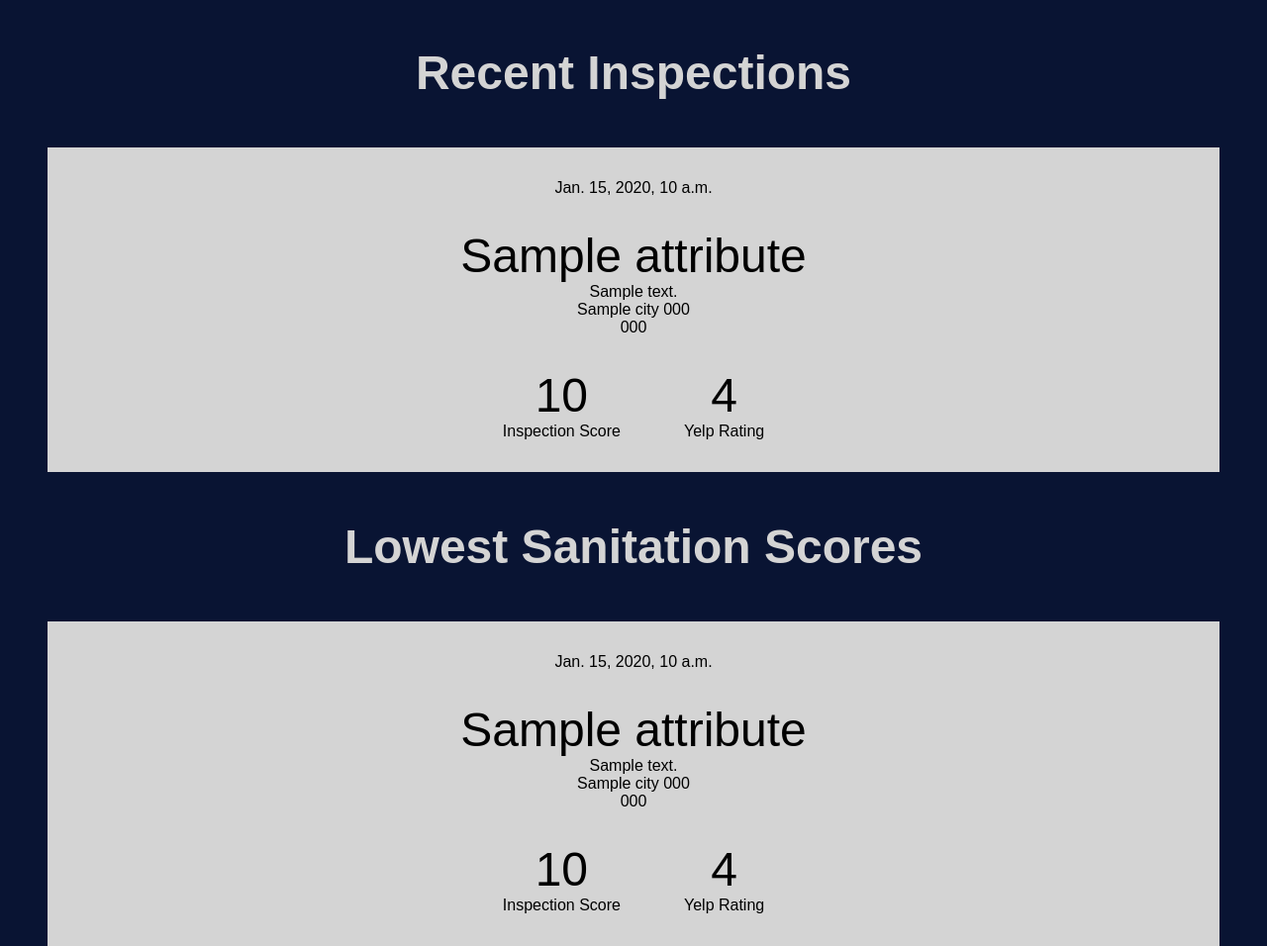
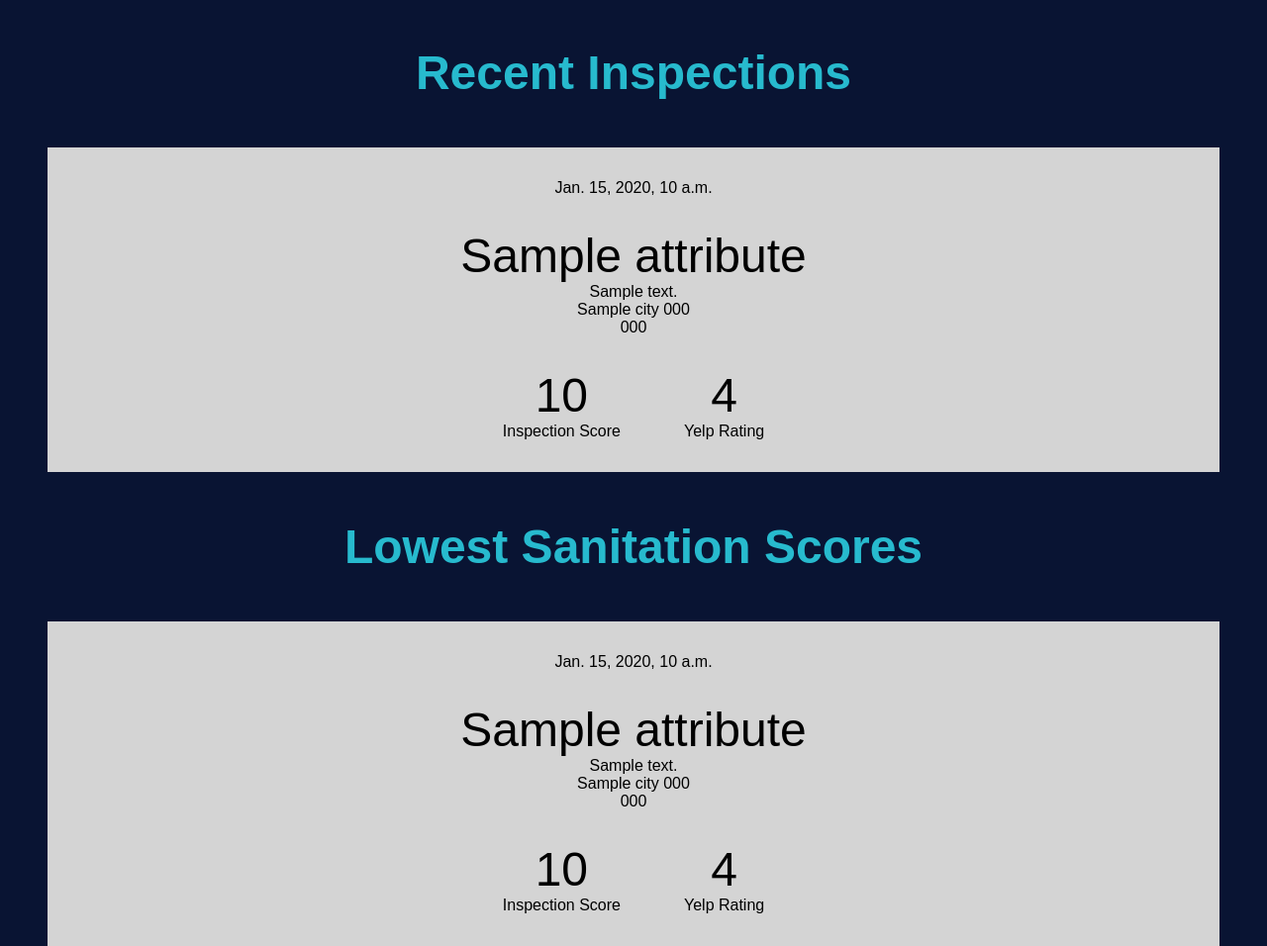
Before and after one commit to grub-or-not/grub-or-not, a Django app: template core/templates/core/browse.html in a window 1280 px wide. Shown: the part 182-1138 px from the top of the page at 99% size. Run offline with Django 3.2, Linux system fonts and the light colour scheme; the template is opened without the code that fills it: most values are stand-ins (such as "Sample title", 1, 10 or a date in 2020); some libraries are stand-ins or nearby versions; some web fonts are replaced.

Commit message:
adjust text color of headings

```diff
--- a/core/static/css/styles.css
+++ b/core/static/css/styles.css
@@ -209,7 +209,7 @@ html, body { height:100%; }
 	text-align: center;
 	font-size: 3rem;
 	margin-top: 3rem;
-	color: rgba(212, 212, 212, 1);
+	color: #27bace;
 }
 
 .browse-inspection-date {
```
